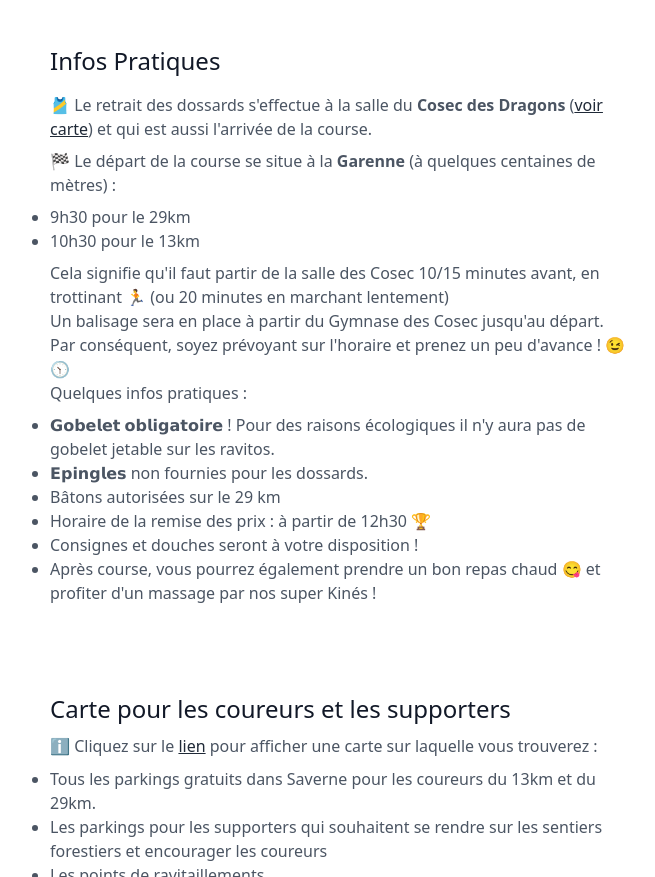
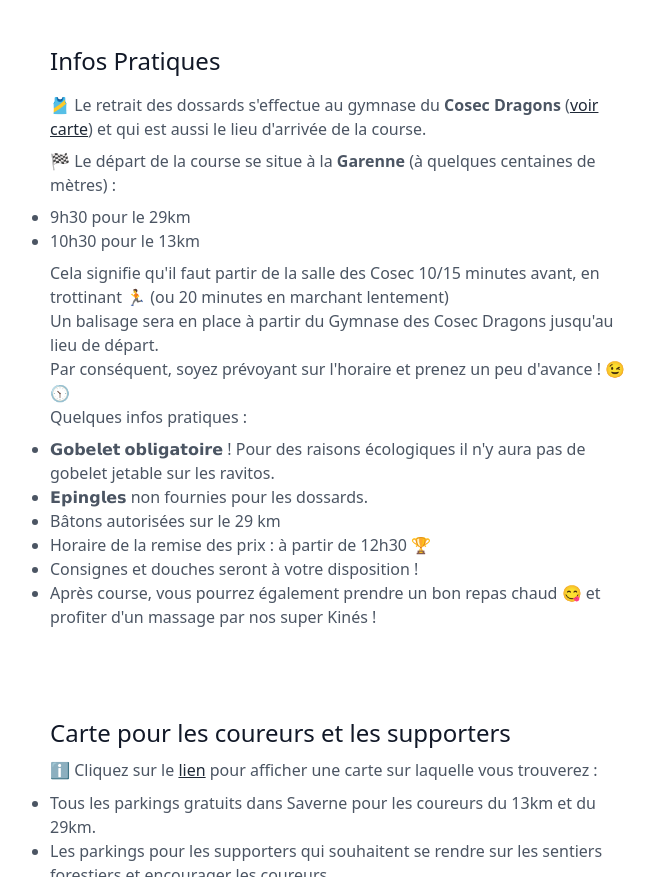
Before and after one commit to smknstd/trailhautbarr, a plain HTML site: page index.html in a window 1280 px wide. Shown: the part 2003-2880 px from the top of the page, without its empty margins (318-973 px from the left). Drawn offline with nearby package versions, Linux system fonts and the light colour scheme.

Commit message:
quickfixs

```diff
--- a/index.html
+++ b/index.html
@@ -187,9 +187,9 @@
                         <h2 class="text-gray-900 text-2xl title-font font-medium mb-2">Infos Pratiques</h2>
                         <p class="leading-relaxed text-base">
                             <div class="py-2">
-                            🎽 Le retrait des dossards s'effectue à la salle du <b>Cosec des Dragons</b>
+                            🎽 Le retrait des dossards s'effectue au gymnase du <b>Cosec Dragons</b>
                                 (<a href="https://goo.gl/maps/XN2mWP9KUdiVgqSF7" class="text-gray-800 underline">voir carte</a>)
-                                et qui est aussi l'arrivée de la course.
+                                et qui est aussi le lieu d'arrivée de la course.
                             </div>
                             🏁 Le départ de la course se situe à la <b>Garenne</b> (à quelques centaines de mètres) :
                             <ul class="list-disc py-2">
@@ -197,7 +197,7 @@
                                 <li>10h30 pour le 13km</li>
                             </ul>
                             Cela signifie qu'il faut partir de la salle des Cosec 10/15 minutes avant, en trottinant 🏃‍ (ou 20 minutes en marchant lentement)
-                            <br>Un balisage sera en place à partir du Gymnase des Cosec jusqu'au départ.
+                            <br>Un balisage sera en place à partir du Gymnase des Cosec Dragons jusqu'au lieu de départ.
                             <br>Par conséquent, soyez prévoyant sur l'horaire et prenez un peu d'avance ! 😉 🕥
                             <br>Quelques infos pratiques :
                             <ul class="list-disc py-2">
```
